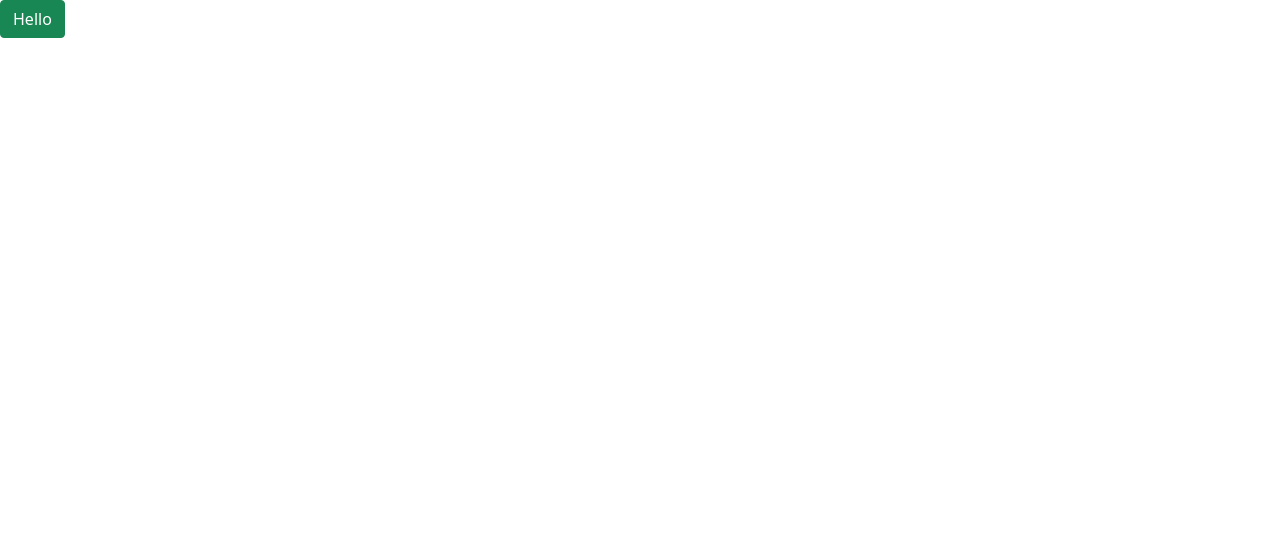
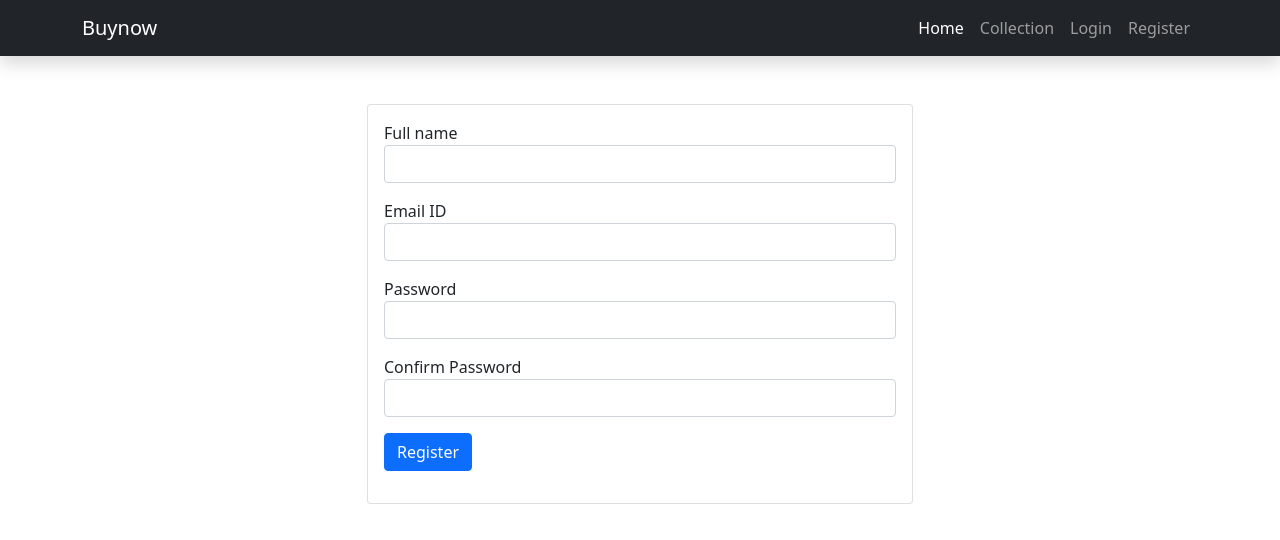
Before and after one commit to Patrickodey360coder/react-laravel-store-v2, a React (Create React App) app in the folder client/: page /register in a window 1280 px wide. Shown: the top 540 px of the page. Built offline with nearby package versions, Linux system fonts and the light colour scheme.

Commit message:
created register page

```diff
--- a/client/src/components/frontend/Home.js
+++ b/client/src/components/frontend/Home.js
@@ -5,6 +5,7 @@ function Home() {
   return (
     <div className="text-center">
       <Navbar />
+      <h1>Home Page</h1>
     </div>
   )
 }
--- a/client/src/components/frontend/auth/Login.js
+++ b/client/src/components/frontend/auth/Login.js
@@ -1,10 +1,11 @@
 import React from 'react'
-
+import Navbar from '../../../layouts/frontend/Navbar'
 function Login() {
   return (
-    <div>
+    <>
+      <Navbar/>
       Login Page
-    </div>
+    </>
   )
 }
 
--- a/client/src/components/frontend/auth/Register.js
+++ b/client/src/components/frontend/auth/Register.js
@@ -1,9 +1,41 @@
 import React from 'react'
+import Navbar from '../../../layouts/frontend/Navbar'
 
 function Register() {
   return (
     <>
-      <button className="btn btn-success">Hello</button>
+      <Navbar />
+      <div className="container py-5">
+        <div className="row justify-content-center">
+          <div className="col-md-6">
+            <div className="card">
+              <div className="card-body">
+                <form>
+                  <div className="form-group mb-3">
+                    <label>Full name</label>
+                    <input type="text" name="name" className="form-control" value="" />
+                  </div>
+                  <div className="form-group mb-3">
+                    <label>Email ID</label>
+                    <input type="email" name="email" className="form-control" value="" />
+                  </div>
+                  <div className="form-group mb-3">
+                    <label>Password</label>
+                    <input type="password" name="name" className="form-control" value="" />
+                  </div>
+                  <div className="form-group mb-3">
+                    <label>Confirm Password</label>
+                    <input type="text" name="name" className="form-control" value="" />
+                  </div>
+                  <div className="form-group mb-3">
+                    <button type="submit" className="btn btn-primary"> Register</button>
+                  </div>
+                </form>
+              </div>
+            </div>
+          </div>
+        </div>
+      </div>
     </>
   )
 }
--- a/client/src/layouts/frontend/Navbar.js
+++ b/client/src/layouts/frontend/Navbar.js
@@ -4,8 +4,8 @@ import { Link } from 'react-router-dom'
 function Navbar() {
   return (
     <>
-      <nav className="navbar navbar-expand-lg navbar-dark bg-dark">
-        <div className="container-fluid">
+      <nav className="navbar navbar-expand-lg navbar-dark bg-dark shadow sticky-top">
+        <div className="container">
           <Link className="navbar-brand" to="#">Buynow</Link>
           <button className="navbar-toggler" type="button" data-bs-toggle="collapse" data-bs-target="#navbarSupportedContent" aria-controls="navbarSupportedContent" aria-expanded="false" aria-label="Toggle navigation">
             <span className="navbar-toggler-icon"></span>
```
